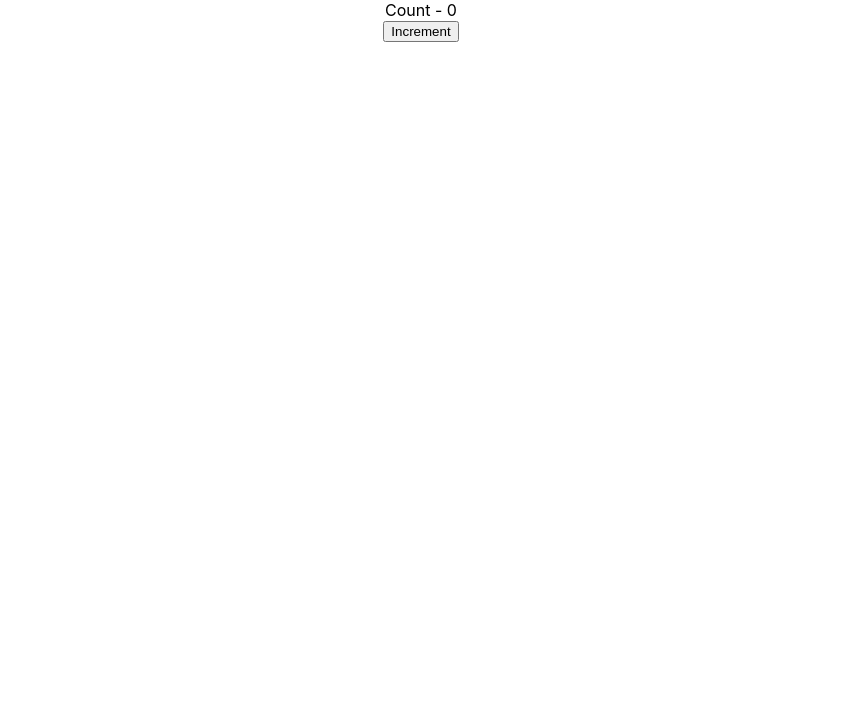
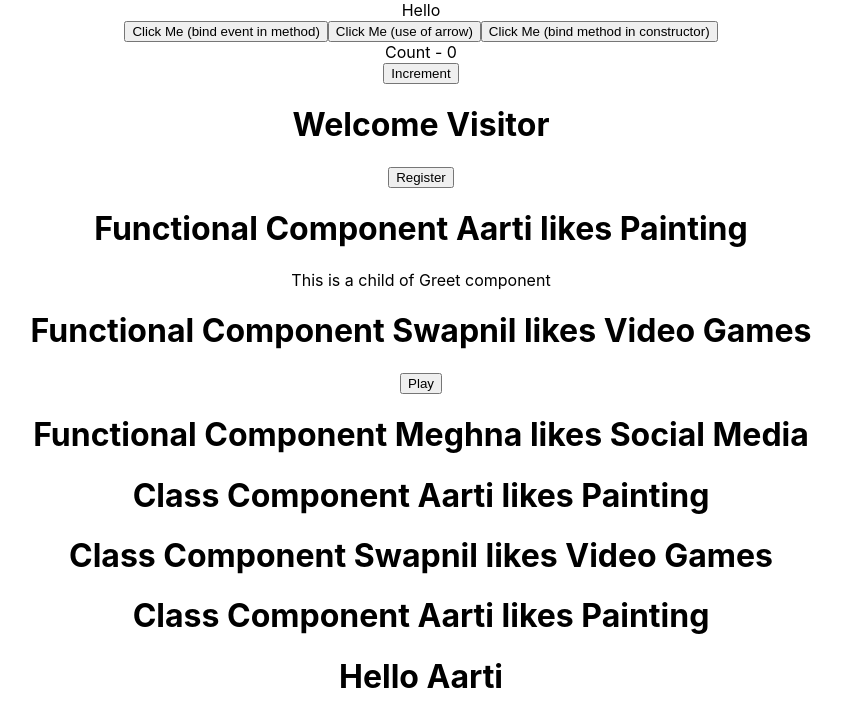
Before and after one commit to aartijangid/first-react-application, a React (Create React App) app: page / in a window 1280 px wide. Shown: the top 726 px of the page, without its empty margins (219-1061 px from the left). Built offline with nearby package versions, Linux system fonts and the light colour scheme.

Commit message:
even bind approaches

```diff
--- a/src/App.js
+++ b/src/App.js
@@ -5,16 +5,19 @@ import Welcome from './components/Welcome'
 import Hello from './components/Hello'
 import Message from './components/Message'
 import Counter from './components/Counter'
+import EventBind from './components/EventBind';
 
 function App() {
   return (
     <div className="App">
 
+      <EventBind />
+
       <Counter />
 
-      {/* <Message /> */}
+      <Message />
 
-      {/* {<Greet name='Aarti' hobby='Painting'>
+      {<Greet name='Aarti' hobby='Painting'>
         <p >This is a child of Greet component</p>
         </Greet>}
       {<Greet name='Swapnil' hobby='Video Games'>
@@ -23,9 +26,9 @@ function App() {
       {<Greet name='Meghna' hobby='Social Media'></Greet>}
       {<Welcome name='Aarti' hobby='Painting'></Welcome>}
       {<Welcome name='Swapnil' hobby='Video Games'></Welcome>}
-      {<Welcome name='Aarti' hobby='Painting'></Welcome>} */}
+      {<Welcome name='Aarti' hobby='Painting'></Welcome>}
 
-      {/* <Hello /> */}
+      <Hello />
     </div>
   );
 }
--- /dev/null
+++ b/src/components/EventBind.js
@@ -0,0 +1,34 @@
+import React, { Component } from 'react';
+
+class EventBind extends Component {
+    constructor(props) {
+        super(props);
+        this.state = {
+            message: 'Hello'
+        }
+        // added for third approach button 'Click Me (bind method in constructor)'
+        this.clickHandler = this.clickHandler.bind(this)
+    }
+
+    clickHandler(){
+        this.setState({
+            message: 'Good Bye!!'
+        })
+        console.log(this)
+    }
+
+    render() {
+        return (
+            <div>
+                <div>
+                    {this.state.message}
+                </div>
+                <button onClick = {this.clickHandler.bind(this)}>Click Me (bind event in method)</button>
+                <button onClick = {() => this.clickHandler()}>Click Me (use of arrow)</button>
+                <button onClick = {this.clickHandler}>Click Me (bind method in constructor)</button>
+            </div>
+        );
+    }
+}
+
+export default EventBind;
--- a/src/components/Greet.js
+++ b/src/components/Greet.js
@@ -5,12 +5,14 @@ import React from 'react'
 //}
 
 const Greet = (props) => {
-    console.log(props)
 
+    //console.log(props)
+    const {name, hobby} = props
     return (
     <div>
         <h1>
-            Functional Component {props.name} likes {props.hobby}
+            {/* Functional Component {props.name} likes {props.hobby} */}
+            Functional Component {name} likes {hobby}
         </h1>
         {props.children}
     </div>)
--- a/src/components/Welcome.js
+++ b/src/components/Welcome.js
@@ -3,7 +3,9 @@ import React, { Component } from 'react'
 // Class Component
 class Welcome extends Component {
     render() {
-    return <h1>Class Component {this.props.name} likes {this.props.hobby}</h1>
+        const{name, hobby} = this.props
+    // return <h1>Class Component {this.props.name} likes {this.props.hobby}</h1>
+    return <h1>Class Component {name} likes {hobby}</h1>
     }
 }
 
```
